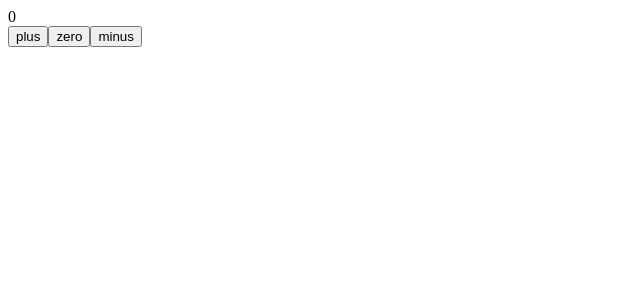
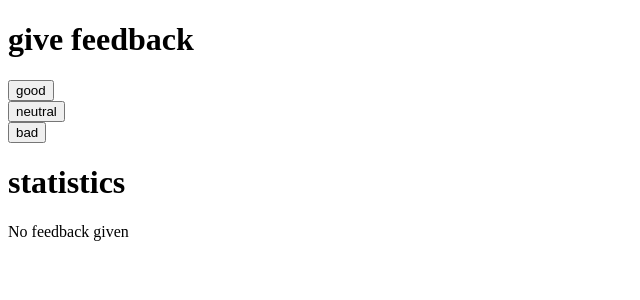
Before and after one commit to dkenney99/fullstack-projects, a React (Create React App) app in the folder part1/: page / in a window 1280 px wide. Shown: the top 300 px of the page, without its empty margins (0-640 px from the left). Built offline with nearby package versions, Linux system fonts and the light colour scheme.

Commit message:
unicafe feedback app

```diff
--- a/part1/src/App.js
+++ b/part1/src/App.js
@@ -1,26 +1,76 @@
 import { useState } from "react";
 
-const Display = ({ counter }) => {
-  return <div>{counter}</div>;
+const Button = (props) => {
+  return (
+    <div>
+      <button onClick={props.handleClick}>{props.text}</button>
+    </div>
+  );
 };
 
-const Button = ({ onClick, text }) => {
-  return <button onClick={onClick}>{text}</button>;
+const StatisticsLine = (props) => {
+  const text = props.text;
+  const value = props.value;
+
+  return (
+    <div>
+      <p>
+        {text} {value}
+      </p>
+    </div>
+  );
+};
+
+const Statistics = (props) => {
+  const good = props.good;
+  const neutral = props.neutral;
+  const bad = props.bad;
+
+  if (good == 0 && bad == 0 && neutral == 0) {
+    return (
+      <div>
+        <h1>statistics</h1>
+        <p>No feedback given</p>
+      </div>
+    );
+  } else {
+    return (
+      <div>
+        <h1>statistics</h1>
+        <StatisticsLine text="good" value={good} />
+        <StatisticsLine text="neutral" value={neutral} />
+        <StatisticsLine text="bad" value={bad} />
+        <StatisticsLine text="all" value={good + neutral + bad} />
+        <StatisticsLine
+          text="average"
+          value={(good - bad) / (good + neutral + bad)}
+        />
+        <StatisticsLine
+          text="positive"
+          value={(good / (good + neutral + bad)) * 100}
+        />
+      </div>
+    );
+  }
 };
 
 const App = () => {
-  const [counter, setCounter] = useState(0);
+  // save clicks of each button to its own state
+  const [good, setGood] = useState(0);
+  const [neutral, setNeutral] = useState(0);
+  const [bad, setBad] = useState(0);
 
-  const increaseByOne = () => setCounter(counter + 1);
-  const decreaseByOne = () => setCounter(counter - 1);
-  const setToZero = () => setCounter(0);
+  const increaseGood = () => setGood(good + 1);
+  const increaseNeutral = () => setNeutral(neutral + 1);
+  const increaseBad = () => setBad(bad + 1);
 
   return (
     <div>
-      <Display counter={counter} />
-      <Button onClick={increaseByOne} text="plus" />
-      <Button onClick={setToZero} text="zero" />
-      <Button onClick={decreaseByOne} text="minus" />
+      <h1>give feedback</h1>
+      <Button handleClick={increaseGood} text="good" />
+      <Button handleClick={increaseNeutral} text="neutral" />
+      <Button handleClick={increaseBad} text="bad" />
+      <Statistics good={good} neutral={neutral} bad={bad} />
     </div>
   );
 };
```
